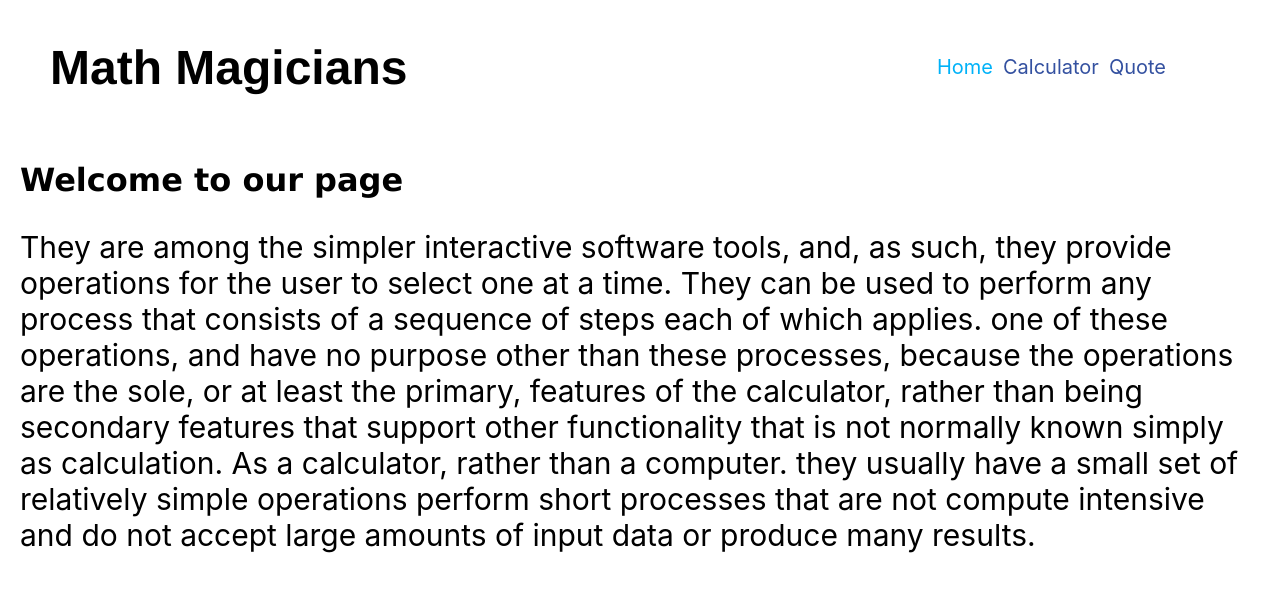
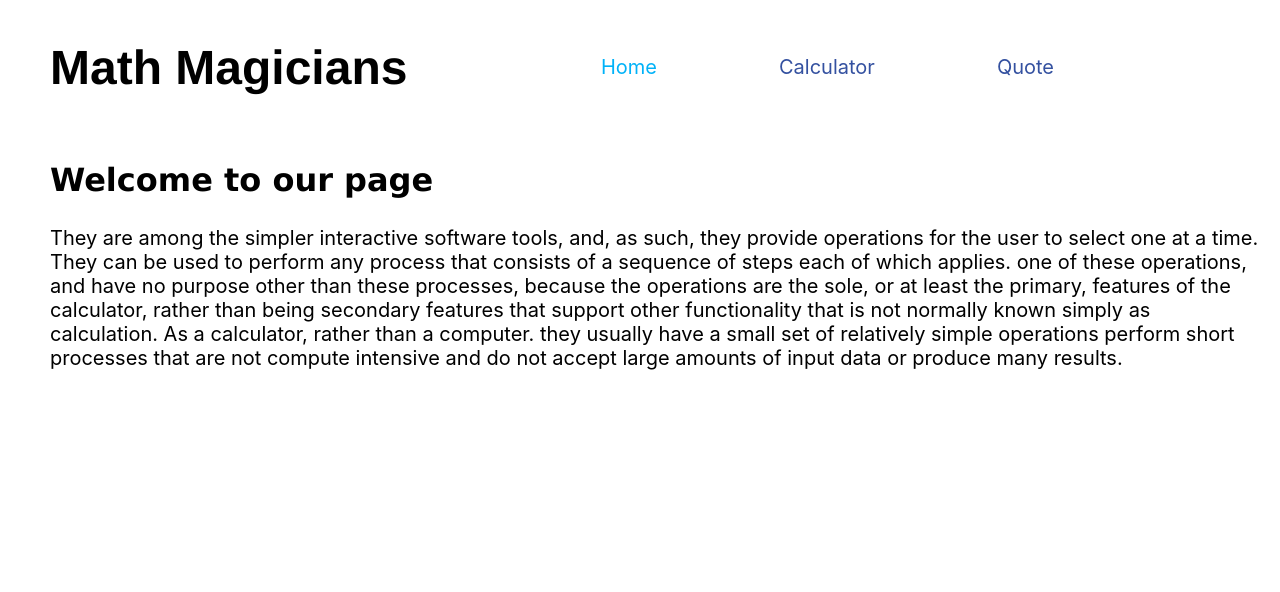
Before and after one commit to maherramadan78/React-Math-Magicians, a React (Create React App) app: page / in a window 1280 px wide. Shown: the top 592 px of the page. Built offline with nearby package versions, Linux system fonts and the light colour scheme.

Commit message:
Update the styling

```diff
--- a/src/components/styles/App.css
+++ b/src/components/styles/App.css
@@ -11,6 +11,7 @@
   max-width: 350px;
   height: 280px;
   margin: 60px auto;
+  margin-top: 45px;
 }
 
 .calculator-btn {
--- a/src/components/styles/Calculator.module.css
+++ b/src/components/styles/Calculator.module.css
@@ -6,6 +6,7 @@
 
 .calculatorDiv > h2 {
   font-size: 30px;
-  text-align: center;
+  text-align: left;
+  margin-left: 30px;
   width: 40%;
 }
--- a/src/components/styles/NavBar.module.css
+++ b/src/components/styles/NavBar.module.css
@@ -15,10 +15,12 @@
   gap: 10px;
   list-style: none;
   align-items: center;
+
 }
 
 .nav > ul > li > a {
   text-decoration: none;
   font-size: 20px;
   color: #3451a0;
+  margin-right: 112px;
 }
--- a/src/components/styles/home.module.css
+++ b/src/components/styles/home.module.css
@@ -6,8 +6,10 @@
 .h2Home {
   font-family: 'Lucida Sans', 'Lucida Sans Regular', 'Lucida Grande', 'Lucida Sans Unicode', Geneva, Verdana, sans-serif;
   font-size: 2rem;
+  margin-left: 30px;
 }
 
 .homeDiv > p {
-  font-size: 30px;
+  font-size: 20px;
+  margin-left: 30px;
 }
```
